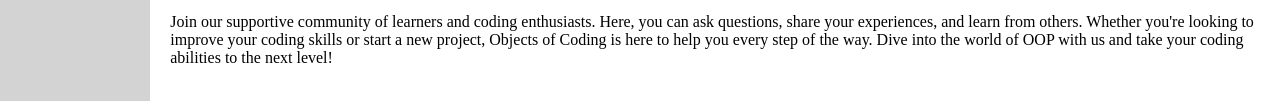
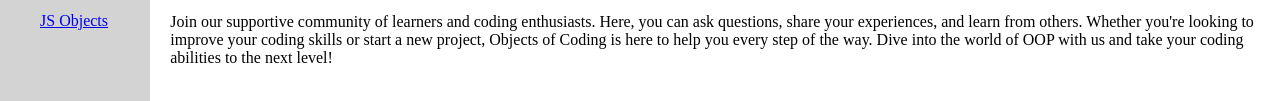
Before and after one commit to mike227/FrontEnt-Tutorial, a plain HTML site: page objects.html in a window 1280 px wide. Shown: the part 324-425 px from the top of the page. Drawn offline with Linux system fonts and the light colour scheme; grey boxes are pictures that could not be loaded.

Commit message:
objectsAdded

```diff
--- a/objects.html
+++ b/objects.html
@@ -23,6 +23,8 @@
             <!-- Anahit (for loop) -->
             <a href="./arrays.html">JS Arrays</a>
             <!-- Hayk -->
+            <a href="./objects.html">JS Objects</a>
+            <!-- Edo MMA -->
         </div>
         <div class="right_main">
             <div class="right_main_top">
```
